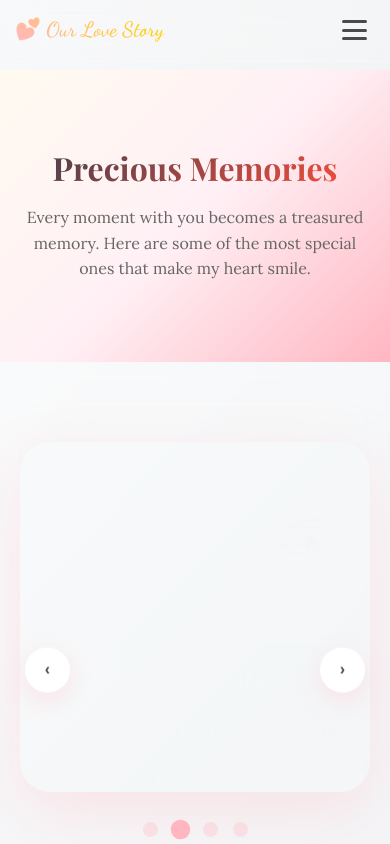
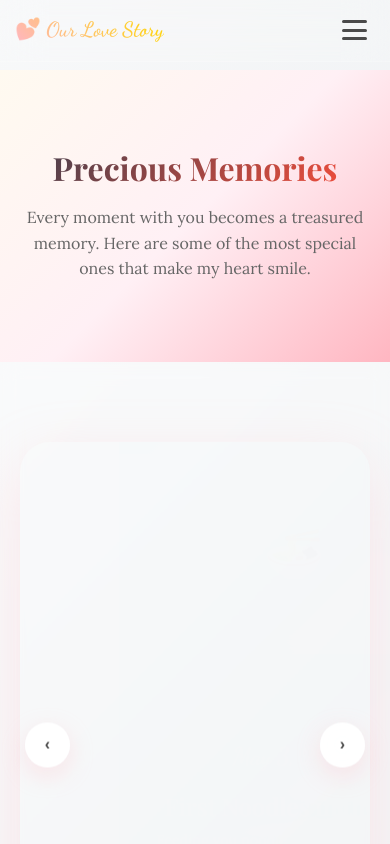
Before and after one commit to VarunK15151718/Anniversary, a React (Create React App) app in the folder website/: page /memories in a window 390 px wide. Shown: the top 844 px of the page. Built offline with nearby package versions, Linux system fonts and the light colour scheme; the HTML template or start-up script is replaced by a standard one.

Commit message:
Fix mobile responsiveness for memories section - prevent text truncation

```diff
--- a/website/src/pages/Memories.css
+++ b/website/src/pages/Memories.css
@@ -53,6 +53,14 @@
   box-shadow: 0 20px 60px rgba(255, 182, 193, 0.3);
 }
 
+@media (max-width: 768px) {
+  .carousel-wrapper {
+    height: auto;
+    min-height: 500px;
+    overflow: visible;
+  }
+}
+
 .memory-card {
   position: absolute;
   top: 0;
@@ -65,6 +73,15 @@
   align-items: center;
   padding: 0;
   overflow: hidden;
+}
+
+@media (max-width: 768px) {
+  .memory-card {
+    position: relative;
+    height: auto;
+    min-height: 500px;
+    overflow: visible;
+  }
 }
 
 .memory-image {
@@ -279,10 +296,13 @@
   .memory-card {
     grid-template-columns: 1fr;
     text-align: center;
+    height: auto;
+    min-height: 500px;
   }
 
   .memory-image {
     height: 200px;
+    order: 1;
   }
 
   .memory-emoji {
@@ -291,18 +311,27 @@
 
   .memory-content {
     padding: 30px;
+    order: 2;
+    display: flex;
+    flex-direction: column;
+    justify-content: center;
+    min-height: 300px;
   }
 
   .memory-title {
     font-size: 2rem;
+    margin-bottom: 15px;
   }
 
   .memory-description {
     font-size: 1rem;
+    line-height: 1.5;
+    margin-bottom: 0;
   }
 
   .carousel-wrapper {
-    height: 400px;
+    height: auto;
+    min-height: 500px;
   }
 
   .carousel-btn {
@@ -336,18 +365,22 @@
 
   .memory-content {
     padding: 20px;
+    min-height: 250px;
   }
 
   .memory-title {
     font-size: 1.5rem;
+    margin-bottom: 10px;
   }
 
   .memory-description {
     font-size: 0.9rem;
+    line-height: 1.4;
   }
 
   .carousel-wrapper {
-    height: 350px;
+    height: auto;
+    min-height: 400px;
   }
 
   .carousel-btn {
```
